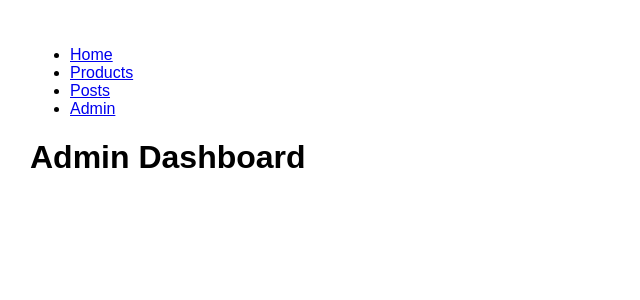
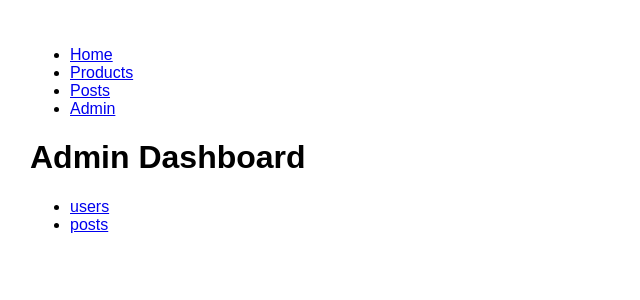
Before and after one commit to Xopper/react-routes, a React (Create React App) app in the folder router-app/: page /admin in a window 1280 px wide. Shown: the top 300 px of the page, without its empty margins (0-640 px from the left). Built offline with nearby package versions, Linux system fonts and the light colour scheme.

Commit message:
add nested routes

```diff
--- a/router-app/src/components/admin/dashboard.jsx
+++ b/router-app/src/components/admin/dashboard.jsx
@@ -1,11 +1,18 @@
 import React from "react";
+import { Route } from "react-router-dom";
+import SideBar from "./sideBar";
+import Users from "./users";
+import Posts from "./posts";
 
 const Dashboard = ({ match }) => {
-  return (
-    <div>
-      <h1>Admin Dashboard</h1>
-    </div>
-  );
+	return (
+		<div>
+			<h1>Admin Dashboard</h1>
+			<SideBar />
+			<Route path="/admin/users" component={Users} />
+			<Route path="/admin/posts" component={Posts} />
+		</div>
+	);
 };
 
 export default Dashboard;
--- /dev/null
+++ b/router-app/src/components/admin/sideBar.jsx
@@ -0,0 +1,17 @@
+import React from "react";
+import { Link } from "react-router-dom";
+
+const SideBar = () => {
+	return (
+		<ul>
+			<li>
+				<Link to="/admin/users">users</Link>
+			</li>
+			<li>
+				<Link to="/admin/posts">posts</Link>
+			</li>
+		</ul>
+	);
+};
+
+export default SideBar;
```
